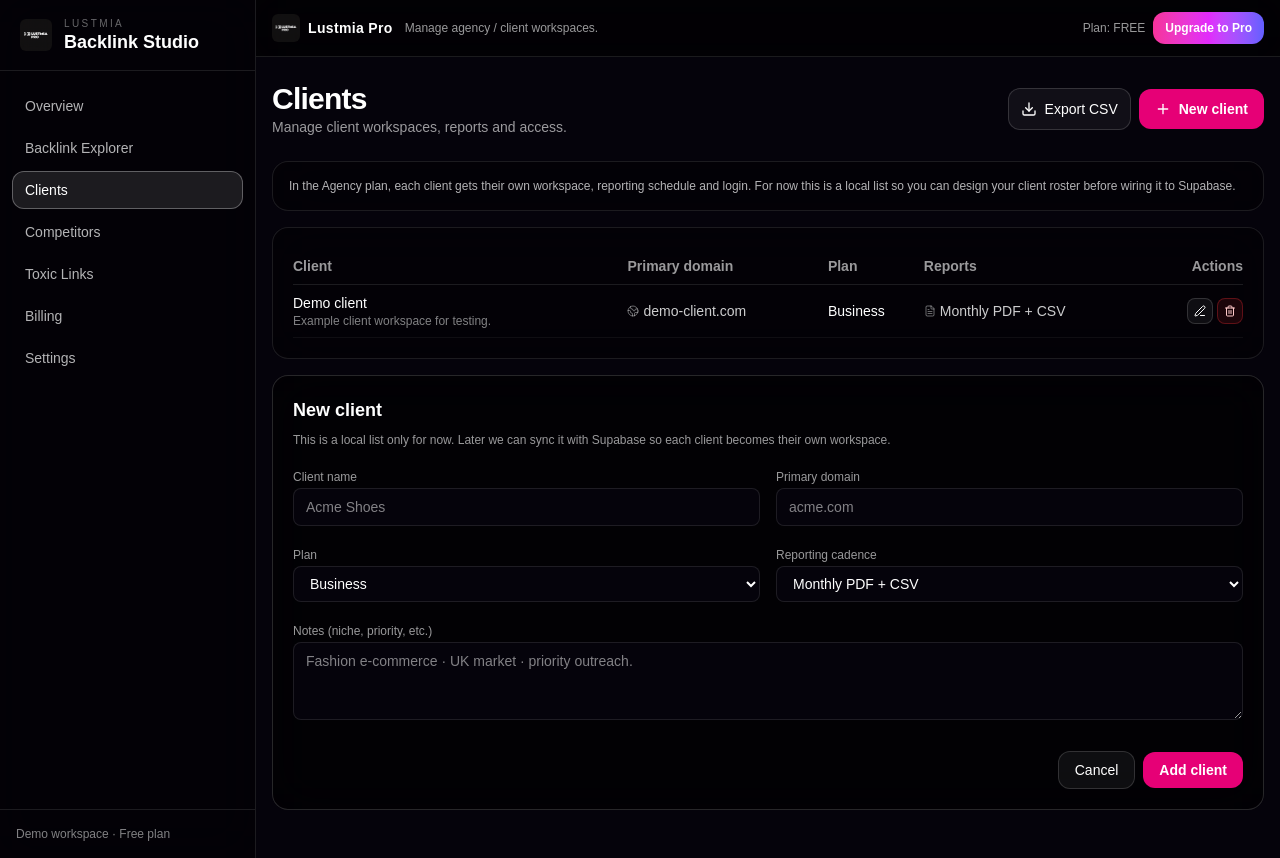
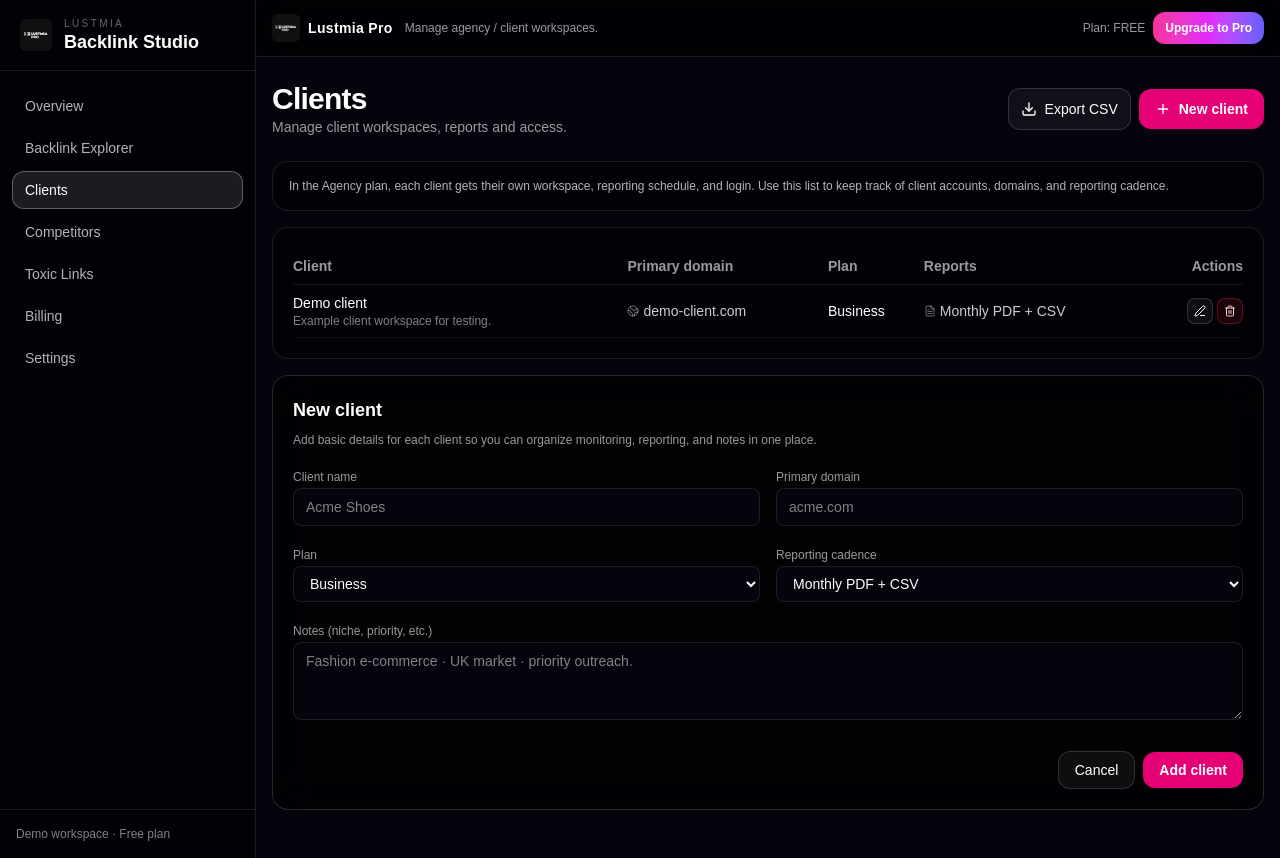
Before and after one commit to Lustmiacancelit/backlinks-lustmia, a Next.js app: page /dashboard/clients in a window 1280 px wide. Both pictures are taken after a click on the button "New client". Built offline with nearby package versions, Linux system fonts and the light colour scheme.

Commit message:
Tidy client copy for SaaS users

```diff
--- a/app/dashboard/clients/page.tsx
+++ b/app/dashboard/clients/page.tsx
@@ -219,10 +219,11 @@ export default function ClientsPage() {
 
       {/* Info strip */}
       <section className="rounded-2xl p-4 bg-black/40 border border-white/10 backdrop-blur-xl mb-4 text-xs text-white/70">
-        In the Agency plan, each client gets their own workspace, reporting
-        schedule and login. For now this is a local list so you can design your
-        client roster before wiring it to Supabase.
+            In the Agency plan, each client gets their own workspace, reporting
+            schedule, and login. Use this list to keep track of client accounts,
+            domains, and reporting cadence.
       </section>
+
 
       {/* Clients table */}
       <section className="rounded-2xl p-5 bg-black/40 border border-white/10 backdrop-blur-xl mb-4">
@@ -319,9 +320,10 @@ export default function ClientsPage() {
             {editingId ? "Edit client" : "New client"}
           </h2>
           <p className="text-xs text-white/60 mb-4">
-            This is a local list only for now. Later we can sync it with
-            Supabase so each client becomes their own workspace.
+            Add basic details for each client so you can organize monitoring,
+            reporting, and notes in one place.
           </p>
+
 
           <form
             onSubmit={onSave}
```
